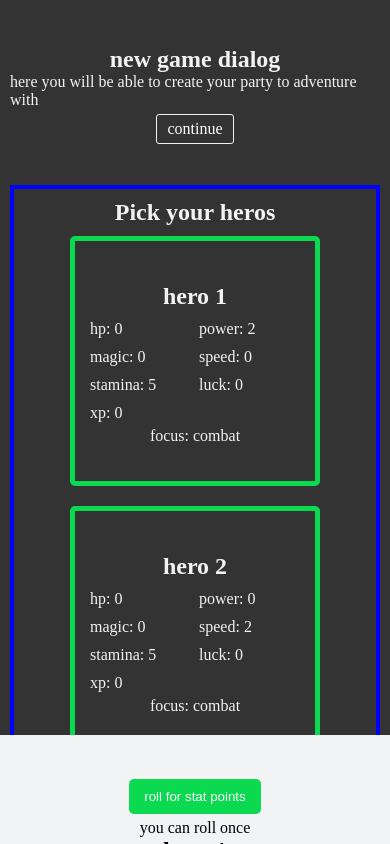
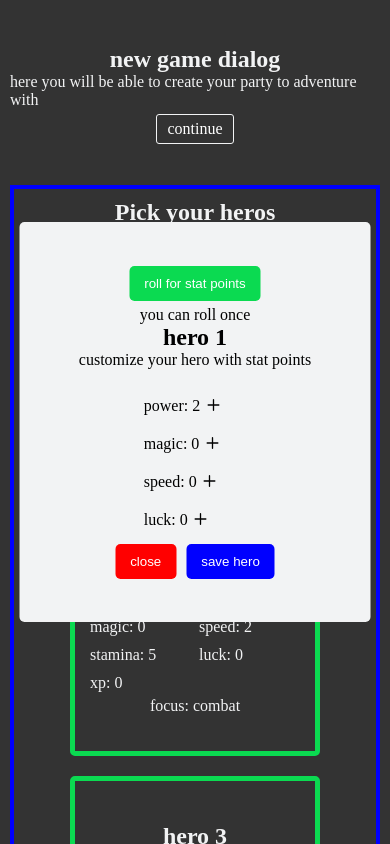
Before and after one commit to cv-bit/dcc-project, a React (Create React App) app: page /start in a window 390 px wide. Both pictures are taken after a click on the element 195 px from the left and 361 px from the top of the page. Shown: the top 844 px of the page. Built offline with nearby package versions, Linux system fonts and the light colour scheme.

Commit message:
updating hero modal for mobile

```diff
--- a/src/data/hero/heromodal/heromodal.css
+++ b/src/data/hero/heromodal/heromodal.css
@@ -5,7 +5,6 @@
     width: 400px;
     height: 400px;
     border-radius: 5px;
-
     position: absolute;
     top: 50%;
     left: 50%;
@@ -31,3 +30,12 @@
     cursor: pointer;
     margin: 0 5px;
 }
+
+@media screen and (max-width: 600px) {
+    .heromodal-container {
+        width: 90%;
+        position: fixed;
+        top: 50%;
+        left: 50%;
+    }
+}
```
